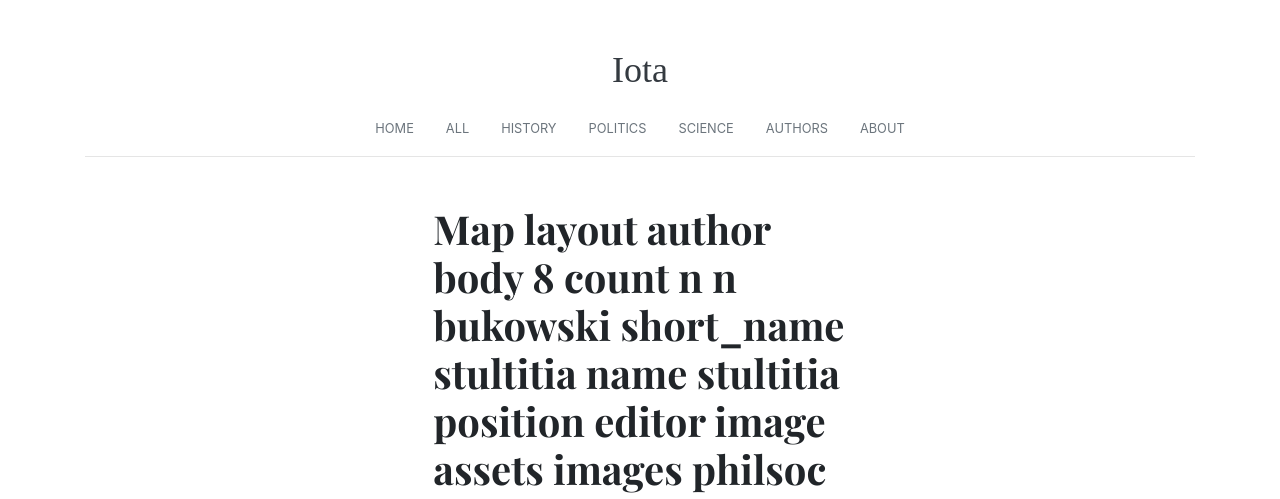
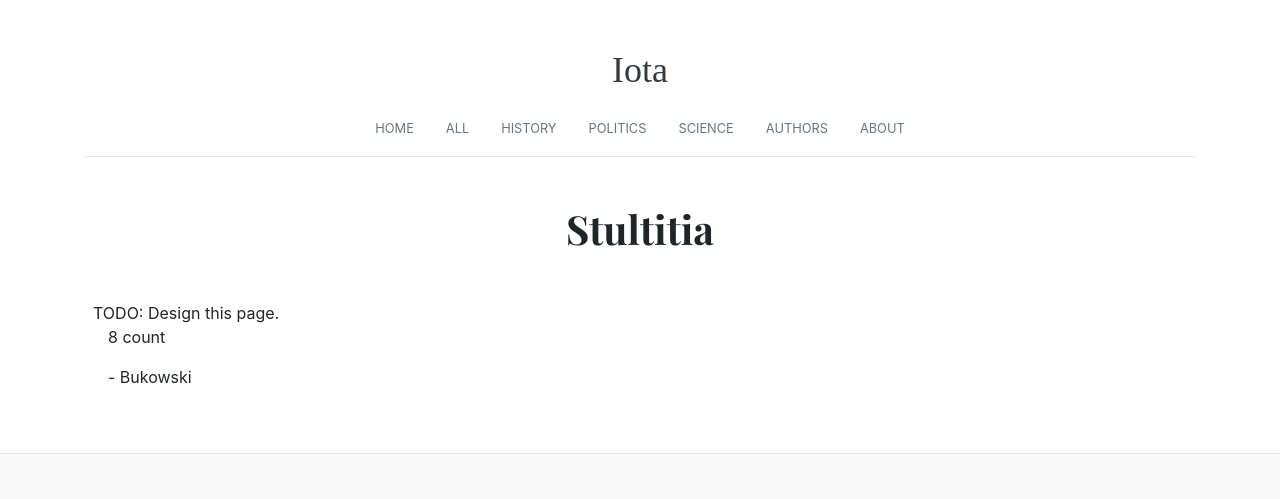
Before and after one commit to iotapublications/iota, a Jekyll site: the page built from _collections/_authors/map-layout-author-body-8-count-n-n-bukowski-short_name-stultitia-name-stultitia-position-editor-image-assets-images-philsoc-paradox-image-jpg.md, in a window 1280 px wide. Shown: the top 499 px of the page. Built offline with Jekyll 4.4.1, drawn with Linux system fonts in a browser that asks for light colours; nearby versions of some CDN libraries; some web fonts are replaced; a script that is not in the unit is left out.

Commit message:
Updated authors config

```diff
--- a/_layouts/author.html
+++ b/_layouts/author.html
@@ -4,7 +4,7 @@
 <section class="row m-2">
   <div class=" container-fluid">
     <div class="col-md-5 mx-auto mb-5">
-      <h1 class="d-flex justify-content-center">{{ page.title | capitalize}}</h1>
+      <h1 class="d-flex justify-content-center">{{ page.name }}</h1>
     </div>
     <div class="product-device shadow-sm d-none d-md-block"></div>
     <div class="product-device product-device-2 shadow-sm d-none d-md-block"></div>
--- a/admin/config.yml
+++ b/admin/config.yml
@@ -6,6 +6,7 @@
 media_folder: 'assets/images'
 collections:
   - name: 'authors'
+    identifier_field: name
     label: 'Authors'
     folder: '_collections/_authors'
     create: true
```
